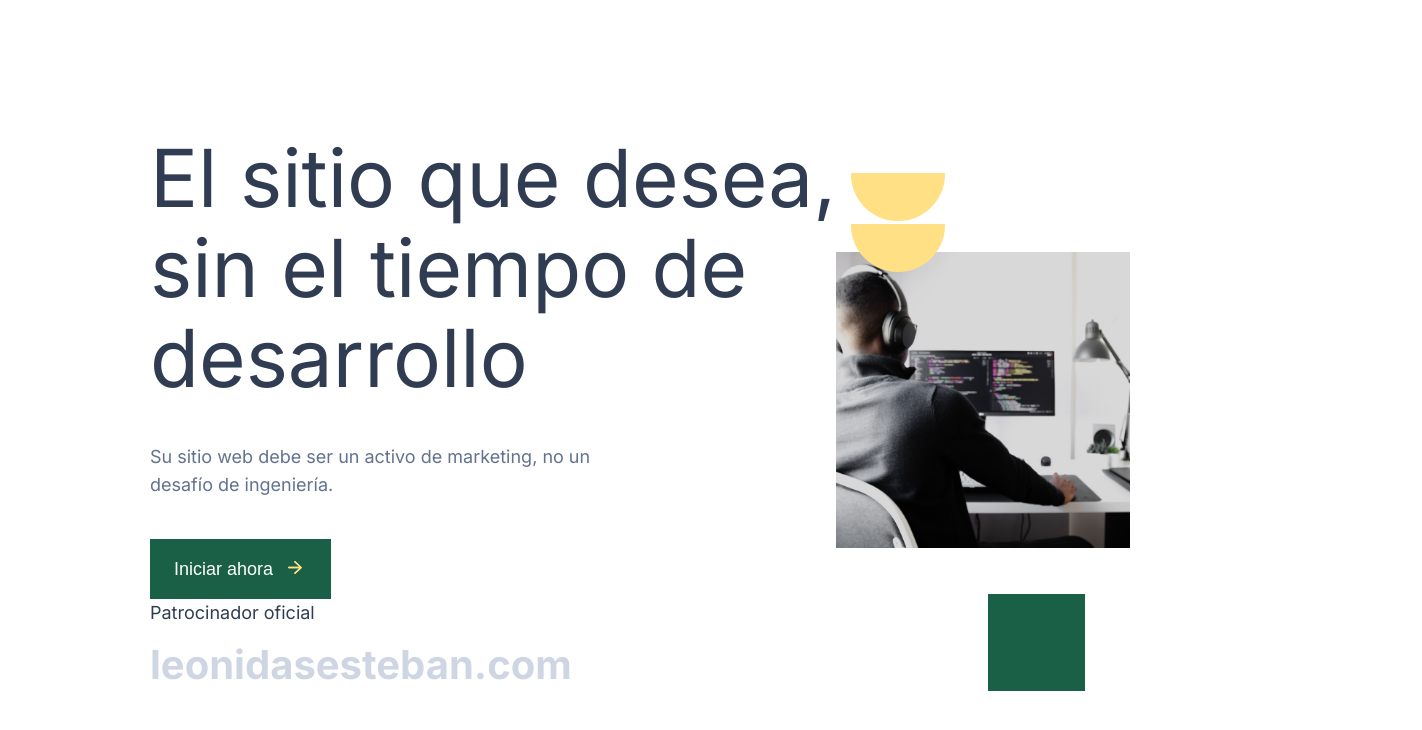
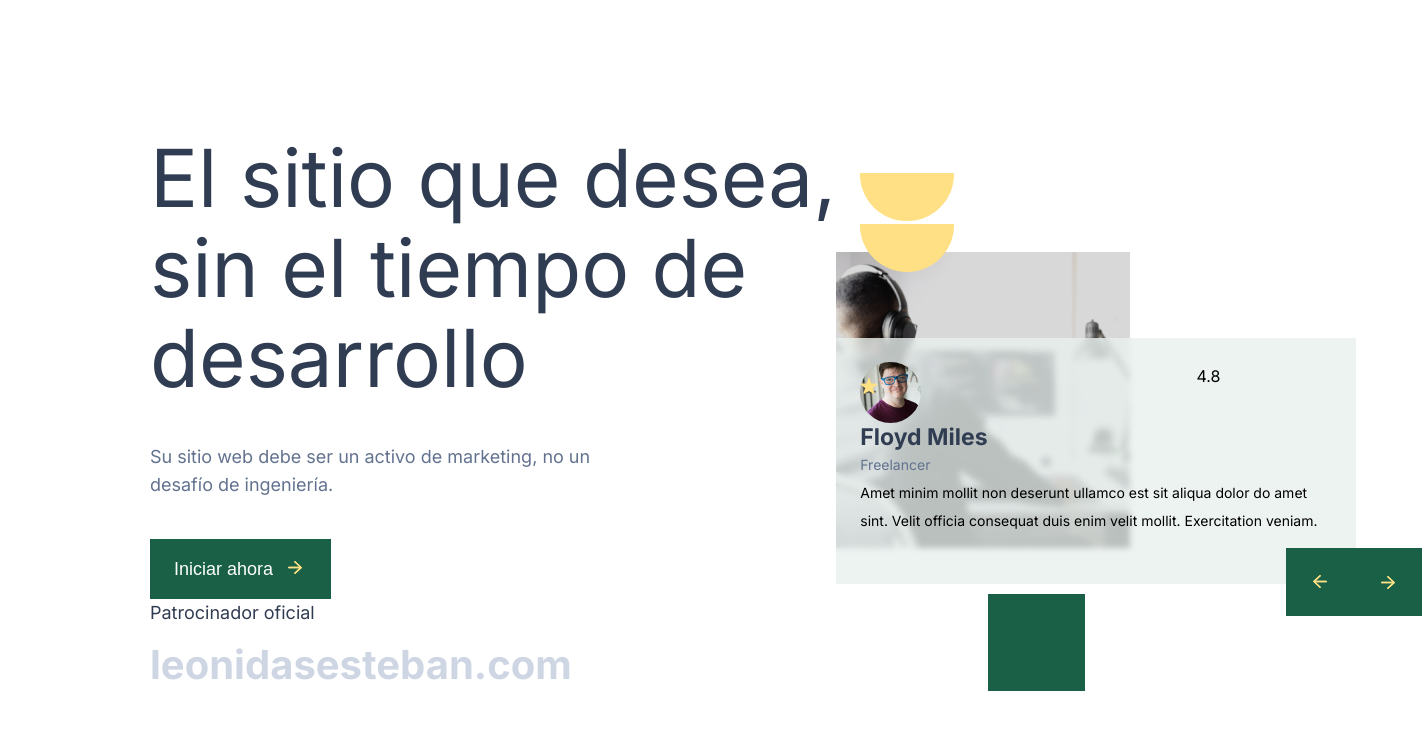
Before and after one commit to VictorTamayoBriones/hero-section, a React (Vite) app: page / in a window 1280 px wide. Shown: the top 730 px of the page, 1422 px wide, since content can reach past the window. Built offline with nearby package versions, Linux system fonts and the light colour scheme.

Commit message:
feat: :construction: carousel

```diff
--- a/package.json
+++ b/package.json
@@ -11,12 +11,15 @@
   },
   "dependencies": {
     "@types/styled-components": "^5.1.26",
+    "@types/swiper": "^6.0.0",
     "react": "^18.2.0",
     "react-dom": "^18.2.0",
     "sass": "^1.62.1",
-    "styled-components": "^5.3.10"
+    "styled-components": "^5.3.10",
+    "swiper": "^9.3.1"
   },
   "devDependencies": {
+    "@types/navigation": "^5.1.0",
     "@types/react": "^18.0.28",
     "@types/react-dom": "^18.0.11",
     "@typescript-eslint/eslint-plugin": "^5.57.1",
--- a/src/App.tsx
+++ b/src/App.tsx
@@ -4,6 +4,7 @@ import MainInfo from "./components/Hero/components/MainInfo/MainInfo"
 import HeroImage from './assets/images/img-main.png';
 import Circles from "./assets/icons/Circles/Circles";
 import Square from "./assets/icons/Square/square";
+import { Carousel } from "./components/Carousel";
 
 function App() {
   return (
@@ -16,6 +17,7 @@ function App() {
         <Circles/>
         <img src={HeroImage} alt="hero-image" />
         <Square/>
+        <Carousel/>
       </div>
     </Hero>
   )
--- a/src/components/Button/Button.tsx
+++ b/src/components/Button/Button.tsx
@@ -4,17 +4,17 @@ import { ButtonContainer } from "./button.style"
 
 interface Props{
   text?: string,
-  arrow_position?: "left" | "right"
-  is_disable: boolean
+  arrow_position: "left" | "right"
+  is_disable: boolean,
+  onClick?: ()=>void
 }
 
-function Button({ text, arrow_position, is_disable }:Props) {
+function Button({ text, arrow_position, is_disable, onClick }:Props) {
   return (
-    <ButtonContainer is_disable={is_disable} >
+    <ButtonContainer onClick={onClick} is_disable={is_disable} svgposition={arrow_position} have_text={text ? true : false}>
       { arrow_position === 'left' &&  <ArrowIcon fillIcon={is_disable ? theme.white : theme.yellow} />}
       { text && text }
       { arrow_position === 'right' &&  <ArrowIcon fillIcon={is_disable ? theme.white : theme.yellow} />}
-
     </ButtonContainer>
   )
 }
--- a/src/components/Button/button.style.tsx
+++ b/src/components/Button/button.style.tsx
@@ -2,14 +2,16 @@ import styled from 'styled-components';
 import { theme } from '../../theme';
 
 interface Props{
-    is_disable: boolean
+    is_disable: boolean,
+    svgposition: "left" | "right"
+    have_text: boolean
 }
 
 export const ButtonContainer = styled.button<Props>`
     width: auto;
     background: ${(props)=>props.is_disable ? theme.white : theme.green};
     color: ${theme.white};
-    padding: 16px 24px;
+    padding: ${(props)=>props.have_text ? '16px 24px' : '22px'};
     display: flex;
     justify-content: space-between;
     font-weight: 400;
@@ -18,7 +20,13 @@ export const ButtonContainer = styled.button<Props>`
     gap: 10px;
     cursor: pointer;
     svg{
+        position: static !important;
         width: 24px;
         height: 24px;
+        transform: rotate(${(props)=>props.svgposition === "left" ? '180deg' : ''});
+    }
+
+    &:hover{
+        background: ${theme.green_dark};
     }
 `
--- a/src/components/Card/card.style.tsx
+++ b/src/components/Card/card.style.tsx
@@ -6,6 +6,7 @@ export const CardContainer = styled.article`
     height: 246px;
     padding: 24px;
     background: ${theme.card_bg};
+    backdrop-filter: blur(3px);
 `;
 
 export const CardHeader = styled.header`
--- /dev/null
+++ b/src/components/Carousel/Carousel.tsx
@@ -0,0 +1,28 @@
+import { ButtonActions, Cards, CardsContainer, CarouselContainer } from "./carousel.style"
+import { dataCards } from './data/dataCards';
+import { Button, Card } from "..";
+
+function Carousel() {
+
+
+    return (
+        <CarouselContainer>
+            <CardsContainer>
+                <Cards>
+                    {
+                        dataCards.map((card, i) => (
+                                <Card key={`card-${i}`} {...card}/>
+                            )
+                        )
+                    }
+                </Cards>
+            </CardsContainer>
+            <ButtonActions>
+                <Button is_disable={false} arrow_position="left" />
+                <Button is_disable={false} arrow_position="right" />
+            </ButtonActions>
+        </CarouselContainer>
+    )
+}
+
+export default Carousel
--- /dev/null
+++ b/src/components/Carousel/carousel.style.tsx
@@ -0,0 +1,32 @@
+import styled from 'styled-components';
+
+export const CarouselContainer = styled.article`
+    width: 576px;
+    height: 275px;
+    position: absolute;
+    bottom: 54px;
+    z-index: 10;
+`;
+
+export const CardsContainer = styled.div<any>`
+    width: 520px;
+    overflow: scroll;
+    ::-webkit-scrollbar {
+        display: none;
+    }
+`;
+
+export const Cards = styled.div`
+    width: max-content;
+    height: max-content;
+    display: flex;
+    gap: 20px;
+    flex-wrap: wrap;
+`;
+
+export const ButtonActions = styled.div`
+    display: flex;
+    position: absolute;
+    bottom: -3px;
+    right: -10px;
+`;
--- /dev/null
+++ b/src/components/Carousel/data/dataCards.tsx
@@ -0,0 +1,36 @@
+import Image1 from '../../../assets/images/person-1.png'
+import Image2 from '../../../assets/images/person-2.png'
+import Image3 from '../../../assets/images/person-3.png'
+
+
+interface DataCard{
+    imagePerson: string,
+    name: string,
+    job: string,
+    rating: string,
+    message: string
+}
+
+export const dataCards: DataCard[] = [
+    {
+        imagePerson: Image1,
+        name: 'Floyd Miles',
+        job: 'Freelancer',
+        message: 'Amet minim mollit non deserunt ullamco est sit aliqua dolor do amet sint. Velit officia consequat duis enim velit mollit. Exercitation veniam.',
+        rating: '4.8'
+    },
+    {
+        imagePerson: Image2,
+        name: 'Robert Fox',
+        job: 'Freelancer',
+        message: 'Amet minim mollit non deserunt ullamco est sit aliqua dolor do amet sint. Velit officia consequat duis enim velit mollit. Exercitation veniam.',
+        rating: '4.8'
+    },
+    {
+        imagePerson: Image3,
+        name: 'Courtney Henry',
+        job: 'Freelancer',
+        message: 'Amet minim mollit non deserunt ullamco est sit aliqua dolor do amet sint. Velit officia consequat duis enim velit mollit. Exercitation veniam.',
+        rating: '4.8'
+    }
+]
--- /dev/null
+++ b/src/components/Carousel/index.ts
@@ -0,0 +1 @@
+export { default as Carousel } from './Carousel';
--- a/src/components/Hero/hero.style.tsx
+++ b/src/components/Hero/hero.style.tsx
@@ -32,11 +32,11 @@ export const HeroContainer = styled.div`
             &:nth-child(1){
                 position: absolute;
                 top: 40px;
-                left: 15px;
+                left: 24px;
                 z-index: 3;
             }
 
-            &:last-child{
+            &:nth-child(3){
                 position: absolute;
                 bottom: -24px;
                 right: 45px;
--- a/src/theme.tsx
+++ b/src/theme.tsx
@@ -1,7 +1,8 @@
 export const theme = {
-    card_bg: "#E9F1EE80",
+    card_bg: "rgba(233, 241, 238, 0.80)",
     yellow: "#FFE084",
     green: "#196046",
+    green_dark: "#15513b",
     green_light:"#469175",
     white:"#FFFFFF",
     grey_dark:"#303C51",
```
Also changed, not shown: src/index.css (line endings or trailing spaces), 1 other file (tests, documents, lock files or other folders).
